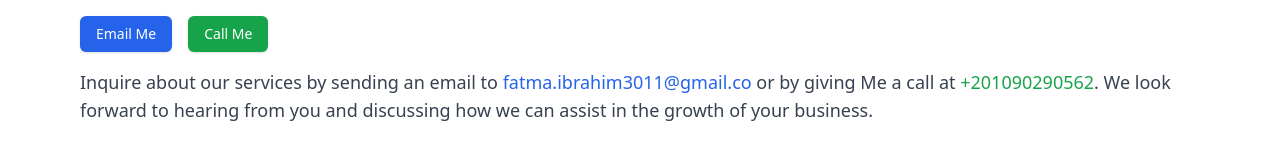
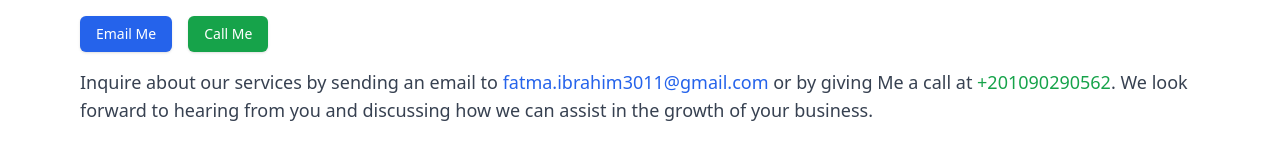
Before and after one commit to fatma-ibrahim/my-portfolio, a React (Vite) app: page / in a window 1280 px wide. Shown: the part 6055-6215 px from the top of the page. Built offline with nearby package versions, Linux system fonts and the light colour scheme.

Commit message:
Update Contact.jsx

```diff
--- a/src/components/pages/Contact.jsx
+++ b/src/components/pages/Contact.jsx
@@ -27,7 +27,7 @@ function Contact() {
         <p className="text-lg text-gray-700">
           Inquire about our services by sending an email to{" "}
           <a href="mailto:fatma.ibrahim3011@gmail.co" className="text-blue-600 hover:underline">
-            fatma.ibrahim3011@gmail.co
+            fatma.ibrahim3011@gmail.com
           </a>{" "}
           or by giving Me a call at{" "}
           <a href="tel:+201090290562" className="text-green-600 hover:underline">
```
